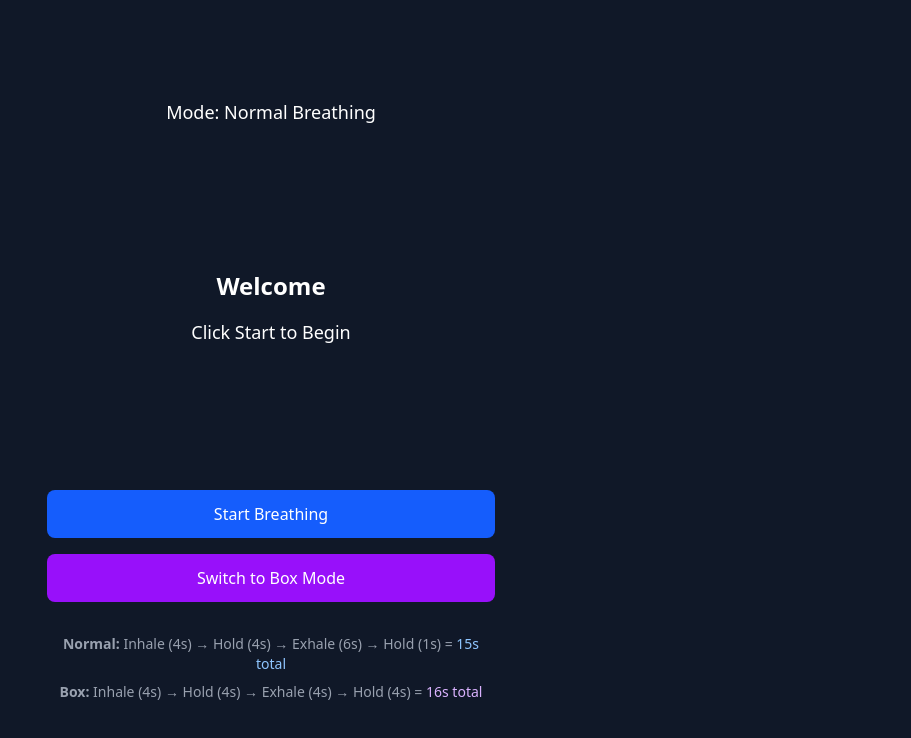
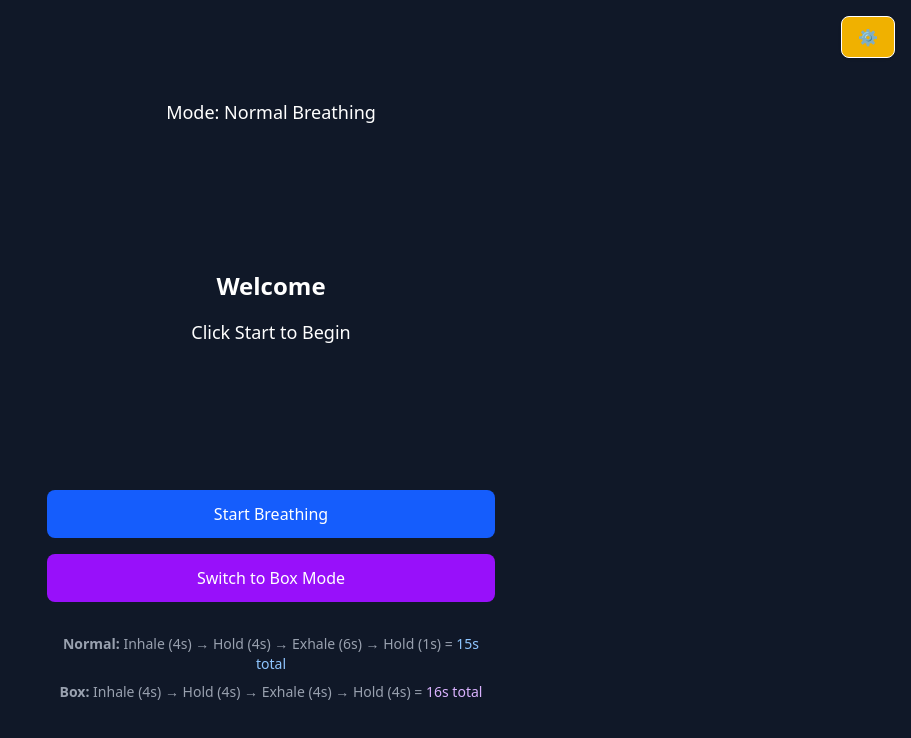
Before and after one commit to mcallan-star/my-app, a React (Vite) app: page / in a window 1280 px wide. Shown: the top 738 px of the page, without its empty margins (369-1280 px from the left). Built offline with nearby package versions, Linux system fonts and the light colour scheme.

Commit message:
added toggle button. z-50 made div overlay, and pointer-events-auto allows mouse and pointer to interact with div contents

```diff
--- a/src/App.jsx
+++ b/src/App.jsx
@@ -224,7 +224,18 @@ const BreathingApp = () => {
   const nextColor = nextPhase ? phaseColors[nextPhase] : 'rgb(255, 255, 255)';
 
   return (
-    <div className="min-h-screen bg-gray-900 flex flex-col items-center justify-center p-4">
+      <div className="relative min-h-screen bg-gray-900 flex flex-col items-center justify-center p-4 overflow-hidden">
+      {/* Top-right toggle button */}
+      <div className="absolute top-4 right-4 z-50 pointer-events-auto">
+        <button
+          onClick={() => console.log("Top-right toggle clicked")}
+          className="px-4 py-2 bg-yellow-500 hover:bg-yellow-600 text-black font-semibold rounded-lg shadow border border-white"
+        >
+          ⚙️
+        </button>
+
+      </div>
+
       <div className="text-center space-y-8">
 
         {/* Mode indicator */}
```
